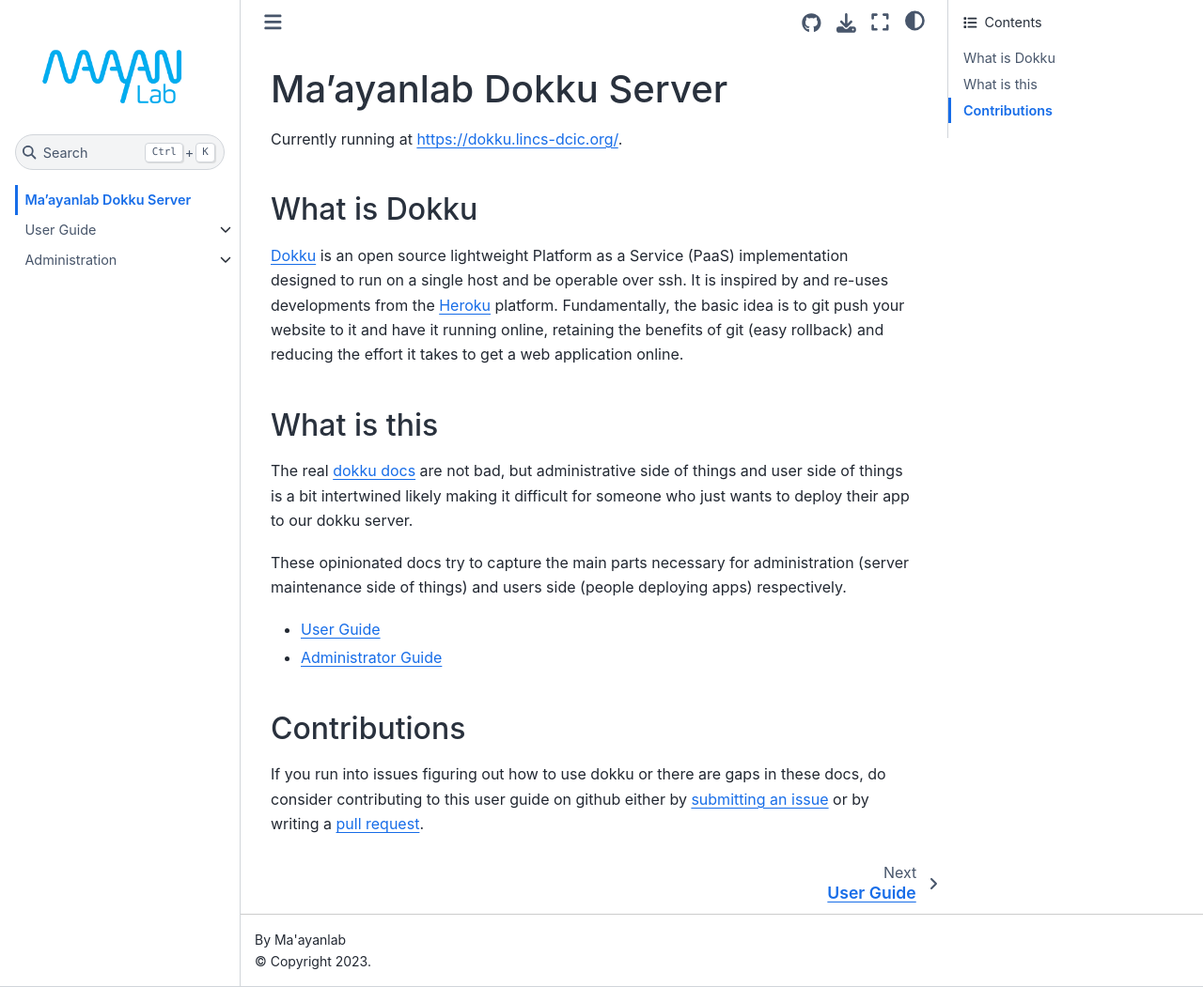
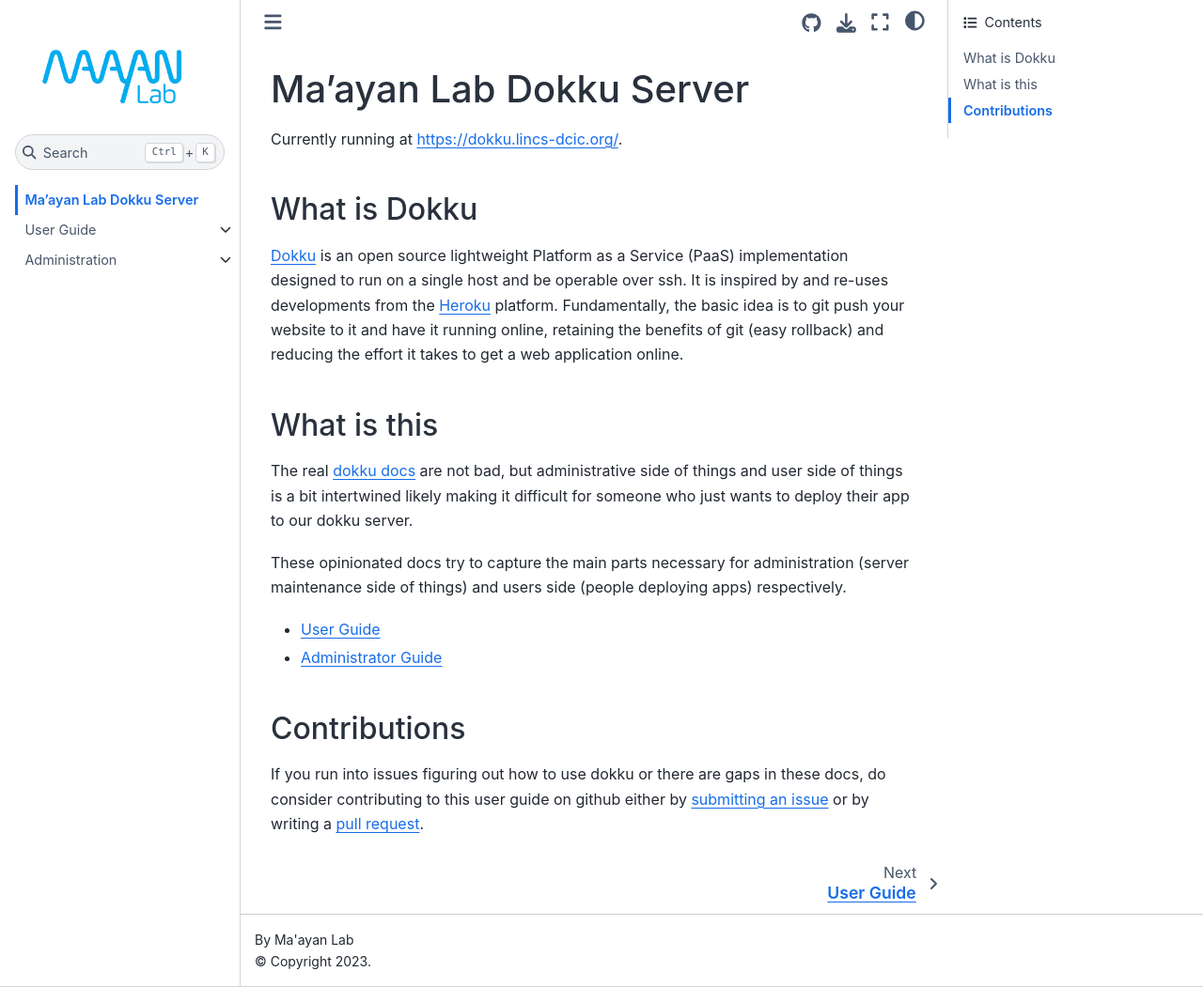
Before and after one commit to MaayanLab/dokku, a Jupyter Book: the page built from README.md, in a window 1280 px wide and 1051 px high. Shown: the whole window at 94% size. Built offline with Jupyter Book 1.0.4 settings and Sphinx 7.4.7 and the Sphinx Book theme 1.1.4, drawn with Linux system fonts in a browser that asks for light colours.

Commit message:
s/Ma'ayanlab/Ma'ayan Lab/g

```diff
--- a/README.md
+++ b/README.md
@@ -1,4 +1,4 @@
-# Ma'ayanlab Dokku Server
+# Ma'ayan Lab Dokku Server
 
 Currently running at <https://dokku.lincs-dcic.org/>.
 
--- a/_config.yml
+++ b/_config.yml
@@ -1,8 +1,8 @@
 # Book settings
 # Learn more at https://jupyterbook.org/customize/config.html
 
-title: Ma'ayanlab Dokku Server
-author: Ma'ayanlab
+title: Ma'ayan Lab Dokku Server
+author: Ma'ayan Lab
 logo: assets/logo.png
 
 # Force re-execution of notebooks on each build.
```
